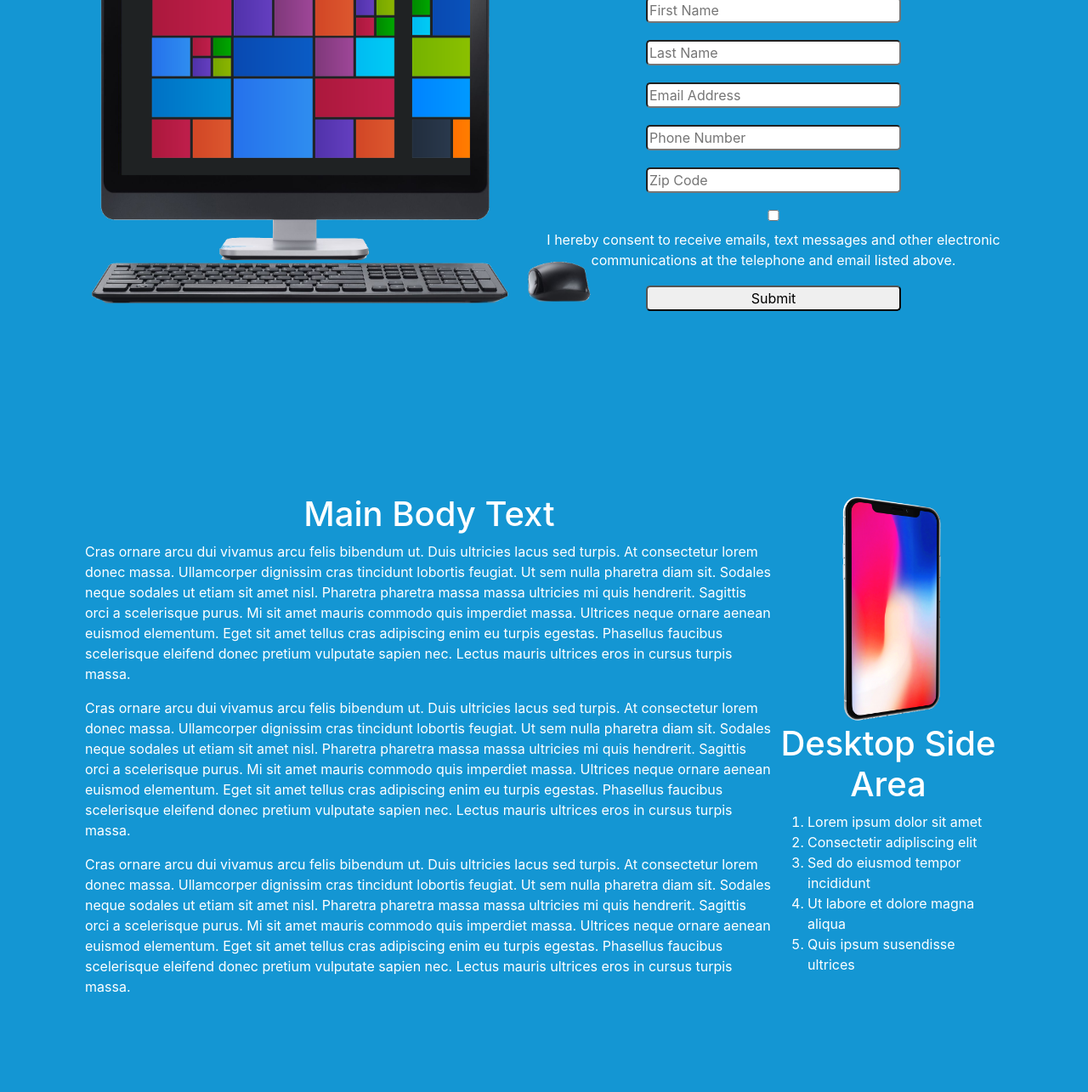
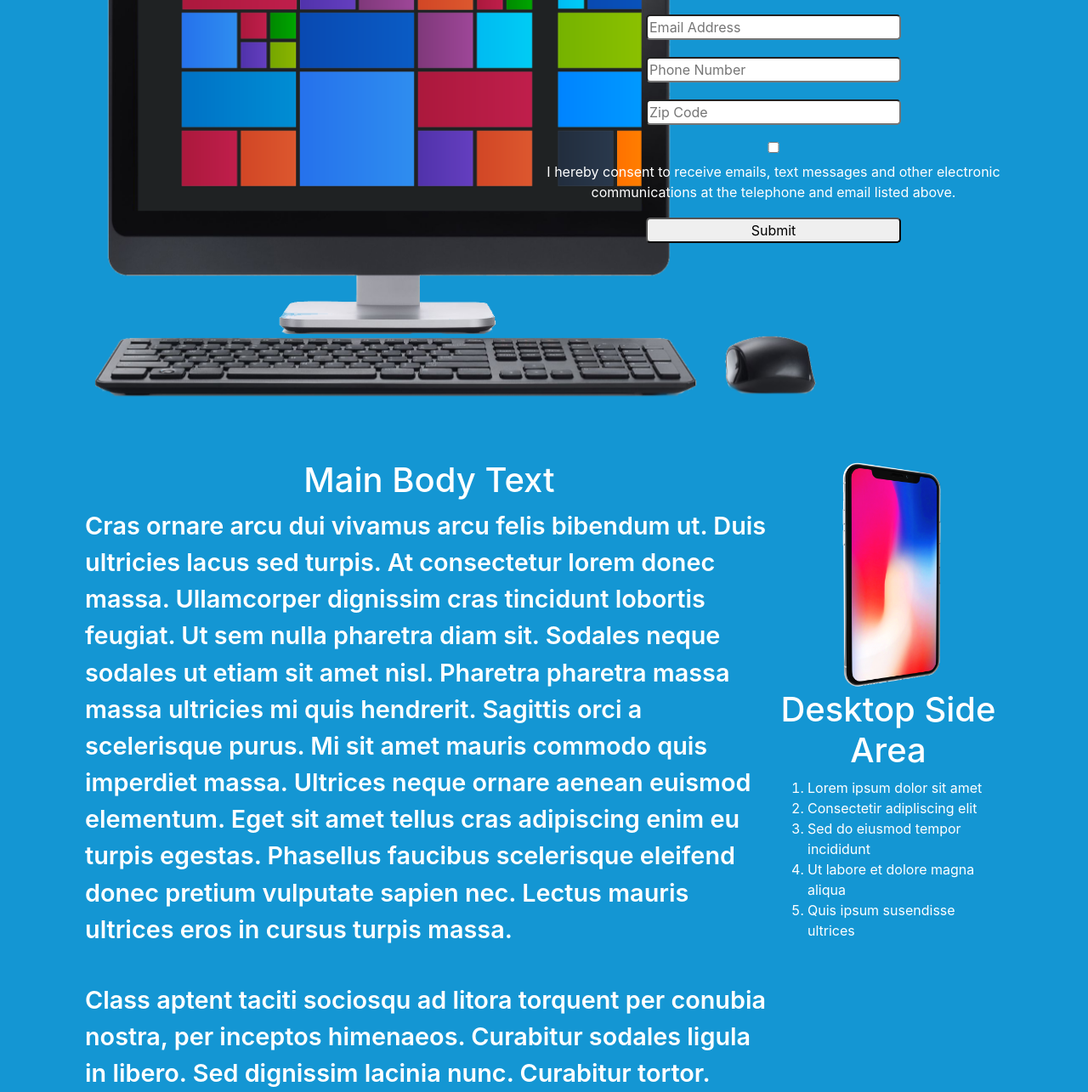
Before and after one commit to coolrey3/24Data, a website: page index.html in a window 1280 px wide. Shown: the part 232-1517 px from the top of the page at 85% size. Drawn offline with nearby package versions, Linux system fonts and the light colour scheme; files that its build step writes are made by us from their sources.

Commit message:
updated front size and weight

```diff
--- a/index.html
+++ b/index.html
@@ -87,10 +87,10 @@
                         <h1>Main Body Text</h1>
                         <p>
                                 Cras ornare arcu dui vivamus arcu felis bibendum ut. Duis ultricies lacus sed turpis. At consectetur lorem donec massa. Ullamcorper dignissim cras tincidunt lobortis feugiat. Ut sem nulla pharetra diam sit. Sodales neque sodales ut etiam sit amet nisl. Pharetra pharetra massa massa ultricies mi quis hendrerit. Sagittis orci a scelerisque purus. Mi sit amet mauris commodo quis imperdiet massa. Ultrices neque ornare aenean euismod elementum. Eget sit amet tellus cras adipiscing enim eu turpis egestas. Phasellus faucibus scelerisque eleifend donec pretium vulputate sapien nec. Lectus mauris ultrices eros in cursus turpis massa.
-                        </p>
+                        </p><br>
                         <p>
-                                Cras ornare arcu dui vivamus arcu felis bibendum ut. Duis ultricies lacus sed turpis. At consectetur lorem donec massa. Ullamcorper dignissim cras tincidunt lobortis feugiat. Ut sem nulla pharetra diam sit. Sodales neque sodales ut etiam sit amet nisl. Pharetra pharetra massa massa ultricies mi quis hendrerit. Sagittis orci a scelerisque purus. Mi sit amet mauris commodo quis imperdiet massa. Ultrices neque ornare aenean euismod elementum. Eget sit amet tellus cras adipiscing enim eu turpis egestas. Phasellus faucibus scelerisque eleifend donec pretium vulputate sapien nec. Lectus mauris ultrices eros in cursus turpis massa.
-                        </p>
+                                Class aptent taciti sociosqu ad litora torquent per conubia nostra, per inceptos himenaeos. Curabitur sodales ligula in libero. Sed dignissim lacinia nunc. Curabitur tortor. Pellentesque nibh. Aenean quam. In scelerisque sem at dolor. Maecenas mattis. Sed convallis tristique sem. Proin ut ligula vel nunc egestas porttitor. Morbi lectus risus, iaculis vel, suscipit quis, luctus non, massa. Fusce ac turpis quis ligula lacinia aliquet.
+                            </p><br>
                         <p>
                                 Cras ornare arcu dui vivamus arcu felis bibendum ut. Duis ultricies lacus sed turpis. At consectetur lorem donec massa. Ullamcorper dignissim cras tincidunt lobortis feugiat. Ut sem nulla pharetra diam sit. Sodales neque sodales ut etiam sit amet nisl. Pharetra pharetra massa massa ultricies mi quis hendrerit. Sagittis orci a scelerisque purus. Mi sit amet mauris commodo quis imperdiet massa. Ultrices neque ornare aenean euismod elementum. Eget sit amet tellus cras adipiscing enim eu turpis egestas. Phasellus faucibus scelerisque eleifend donec pretium vulputate sapien nec. Lectus mauris ultrices eros in cursus turpis massa.
                         </p>
--- a/library/css/style.css
+++ b/library/css/style.css
@@ -84,12 +84,12 @@ img.desktop {
     display:block;
     margin: auto;
     width: auto;
-    max-height: 450px;
+    max-height: 650px;
 }
 
 .top , .mid{
     /* height: 50px; */
-    padding: 100px;
+    padding: 20px 100px;
 }
 
 .form {
@@ -115,6 +115,11 @@ img.desktop {
     min-width: 50px;
 }
 
+.mid p  {
+    font-size: 1.8rem;
+    font-weight: 600;
+
+}
 
 .mid h1 {
 
@@ -124,5 +129,6 @@ img.desktop {
 
 .mid img {
     width: 100%;
+    max-width: 300px
     margin: auto;
 }
```
Also changed, not shown: dist/CSS/Styles.css.
